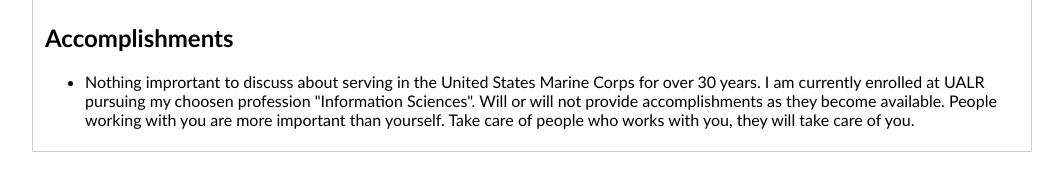
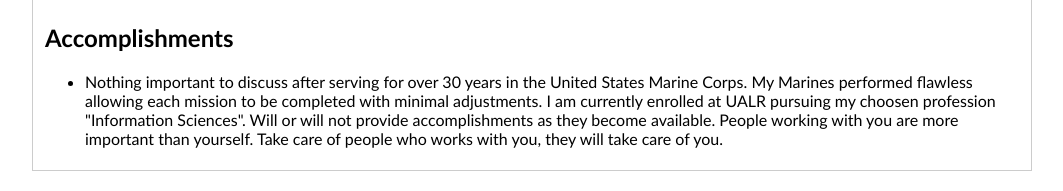
Before and after one commit to Burksja/portfolio, a plain HTML site: page index.html in a window 1280 px wide. Both pictures are taken after a click on the button "Accomplishments". Shown: the part 161-352 px from the top of the page, without its empty margins (108-1171 px from the left). Drawn offline with Linux system fonts and the light colour scheme.

Commit message:
Update index.html

```diff
--- a/index.html
+++ b/index.html
@@ -68,7 +68,7 @@
         <div id="Accomplishments" class="tabcontent">
             <h2>Accomplishments</h2>
             <ul>
-                <li>Nothing imprortant to discuss about serving in the United States Marine Corps for over 30 years. I am currently enrolled at UALR pursuing my choosen profession "Information Sciences". Will or will not provide accomplishments as they become available. People working with you are more important than yourself. Take care of people who works with you, they will take care of you.</li>
+                <li>Nothing important to discuss after serving for over 30 years in the United States Marine Corps. My Marines performed flawless allowing each mission to be completed with minimal adjustments. I am currently enrolled at UALR pursuing my choosen profession "Information Sciences". Will or will not provide accomplishments as they become available. People working with you are more important than yourself. Take care of people who works with you, they will take care of you.</li>
             </ul>
         </div>
 
```
